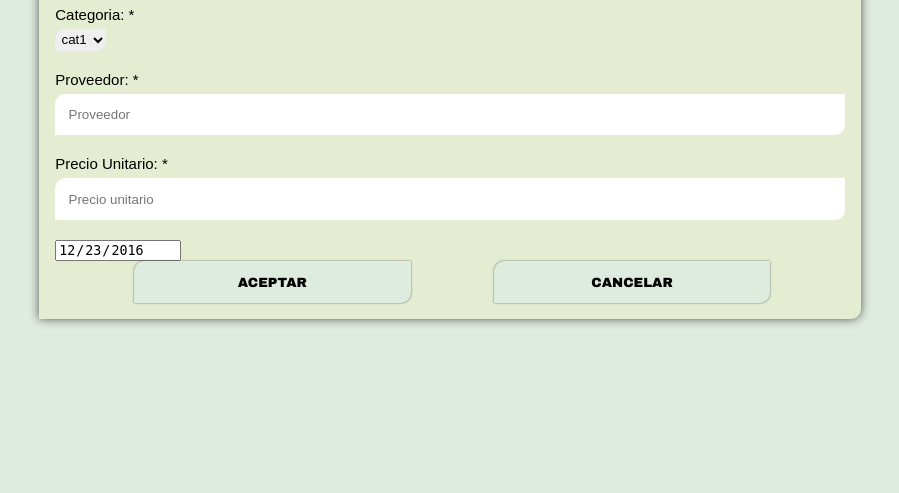
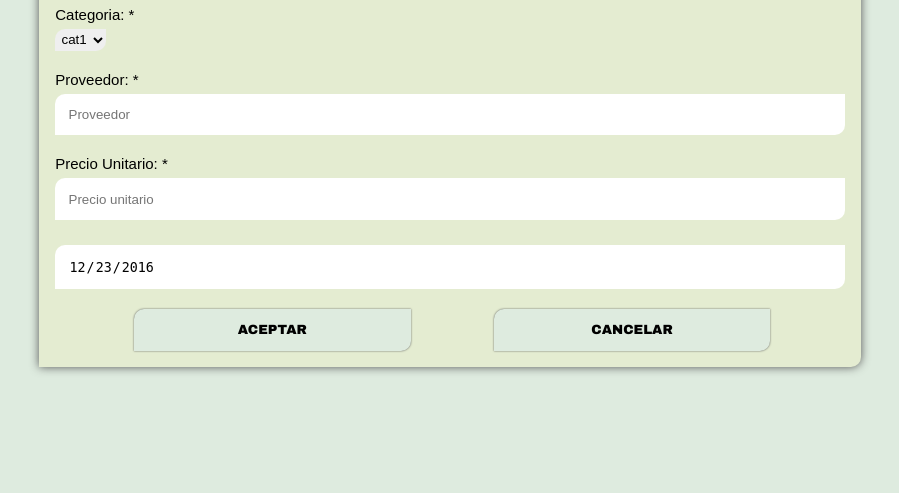
Before and after one commit to NicoZarate/PracticasProyec, a PHP site: page /punto9.html in a window 1280 px wide. Shown: the part 654-1147 px from the top of the page, without its empty margins (190-1089 px from the left). Before the commit the page ends 980 px from the top, so only its background shows below. Run offline with PHP 8.4, Linux system fonts and the light colour scheme.

Commit message:
date por datetime

```diff
--- a/practica1/style/punto9.css
+++ b/practica1/style/punto9.css
@@ -18,7 +18,7 @@
 		     width: 40%;
 		 }
 
-		 input[type=text],input[type=number],input[type=password],input[type=datetime]{
+		 input[type=text],input[type=number],input[type=password],input[type=date]{
 		   margin: 5px 0 20px 0;
 		   width: 100%;
 		   padding: 1em;
```
